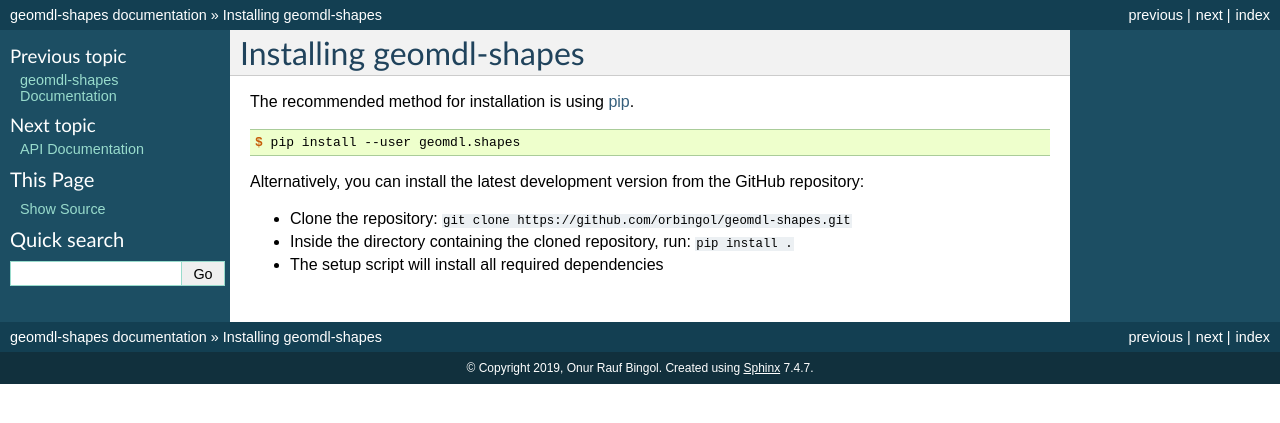
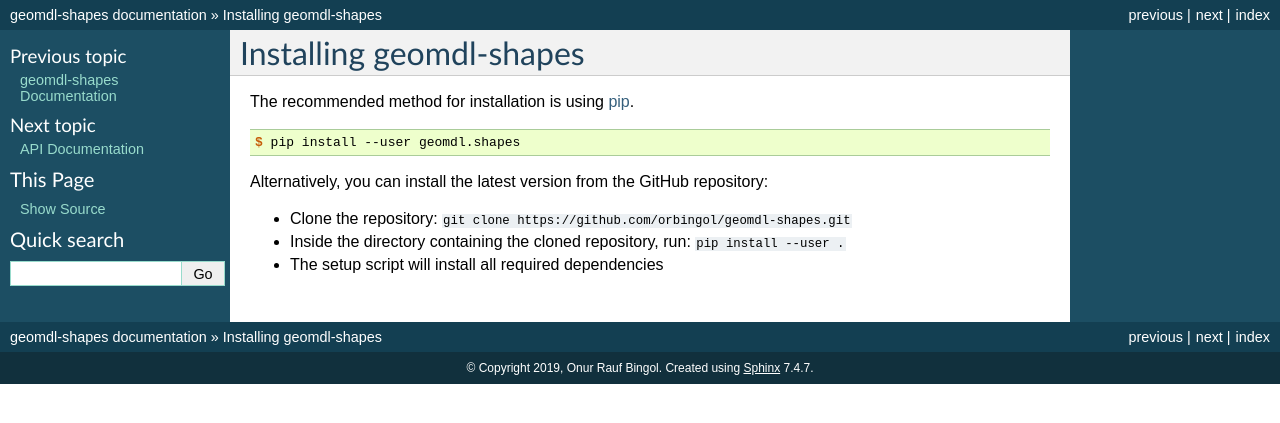
Before and after one commit to orbingol/geomdl-shapes, a Sphinx documentation site: the page built from docs/install.rst, in a window 1280 px wide. Shown: the top 423 px of the page. Built offline with Sphinx 7.4.7, drawn with Linux system fonts in a browser that asks for light colours; formulas are drawn with MathJax 3.

Commit message:
Update install docs

```diff
--- a/docs/install.rst
+++ b/docs/install.rst
@@ -7,8 +7,8 @@
 
     $ pip install --user geomdl.shapes
 
-Alternatively, you can install the latest development version from the GitHub repository:
+Alternatively, you can install the latest version from the GitHub repository:
 
 * Clone the repository: ``git clone https://github.com/orbingol/geomdl-shapes.git``
-* Inside the directory containing the cloned repository, run: ``pip install .``
+* Inside the directory containing the cloned repository, run: ``pip install --user .``
 * The setup script will install all required dependencies
```
